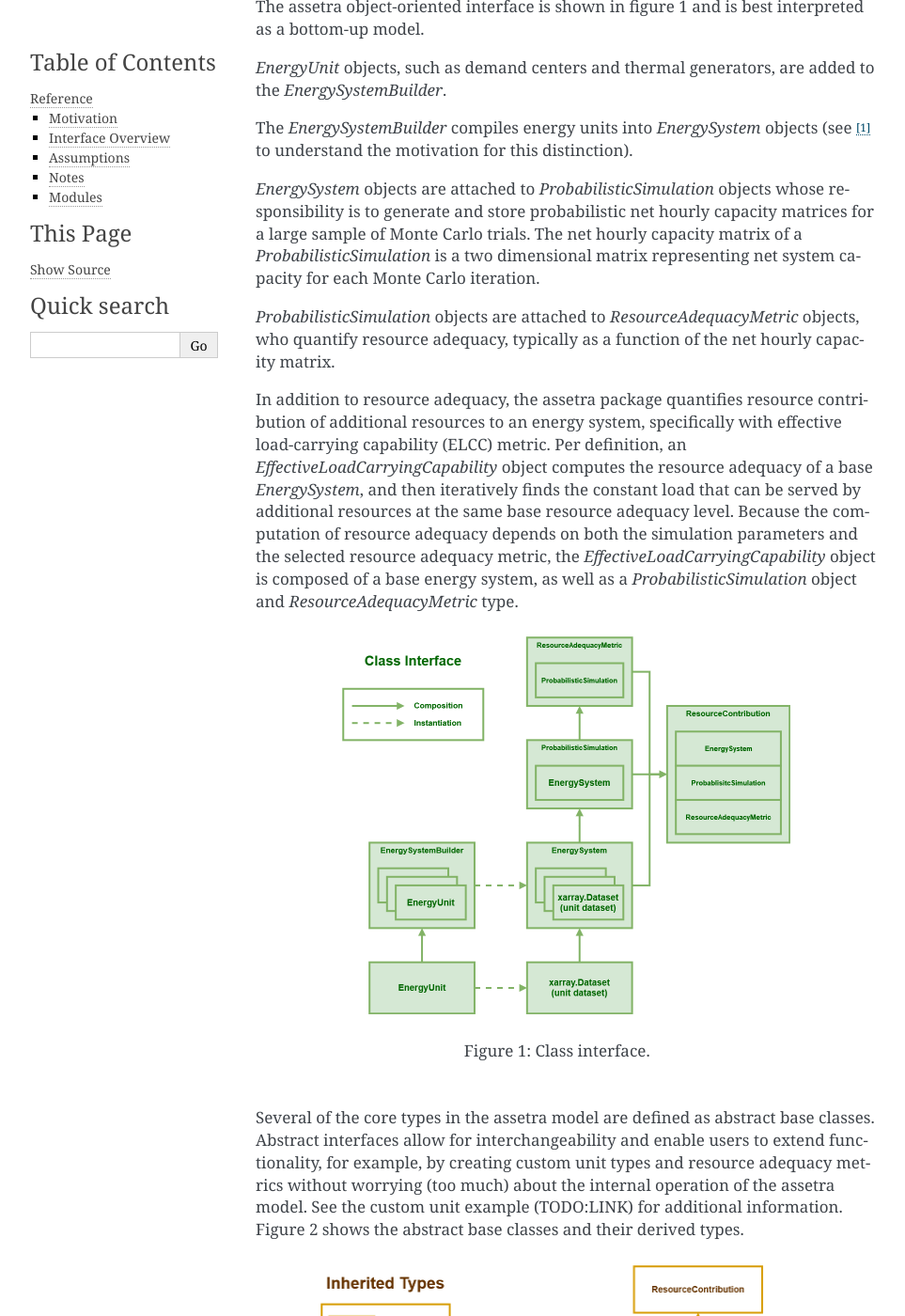
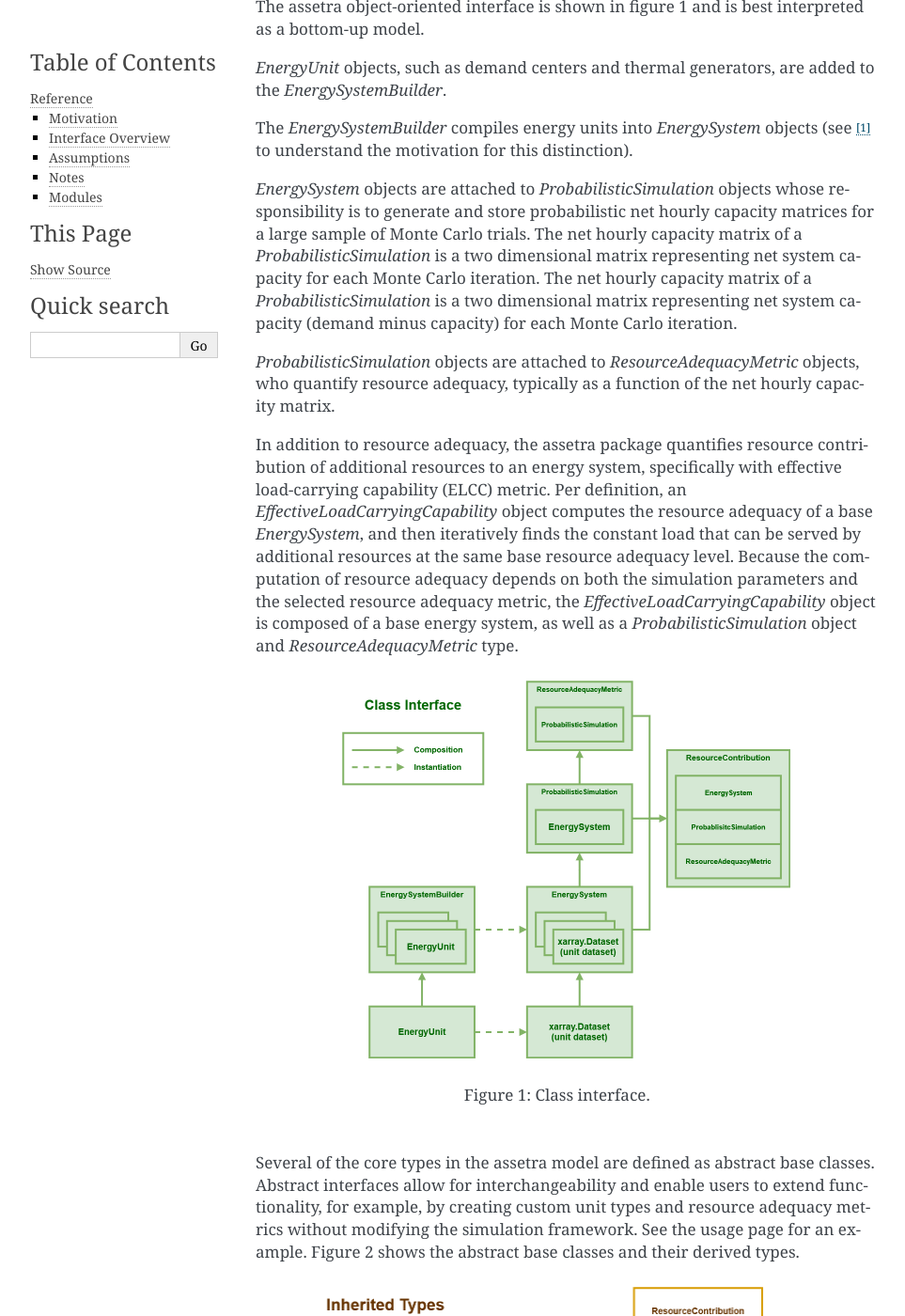
Before and after one commit to ijbd/assetra, a Sphinx documentation site: the page built from docs/reference.rst, in a window 1280 px wide and 1400 px high, scrolled down 483 px. Shown: the whole window at 94% size, without its empty margins (148-1111 px from the left). Built offline with Sphinx 7.4.7, drawn with Linux system fonts in a browser that asks for light colours.

Commit message:
Tweak docs.

```diff
--- a/docs/installation.rst
+++ b/docs/installation.rst
@@ -3,10 +3,6 @@
 ============
 Installation
 ============
-
-
-Stable release
---------------
 
 To install ASSET Lab Resource Adequacy Package, run this command in your terminal:
 
--- a/docs/reference.rst
+++ b/docs/reference.rst
@@ -17,6 +17,7 @@ The assetra object-oriented interface is shown in figure 1 and is best interpret
 The *EnergySystemBuilder* compiles energy units into *EnergySystem* objects (see [1]_ to understand the motivation for this distinction).
 
 *EnergySystem* objects are attached to *ProbabilisticSimulation* objects whose responsibility is to generate and store probabilistic net hourly capacity matrices for a large sample of Monte Carlo trials. The net hourly capacity matrix of a *ProbabilisticSimulation* is a two dimensional matrix representing net system capacity for each Monte Carlo iteration.
+The net hourly capacity matrix of a *ProbabilisticSimulation* is a two dimensional matrix representing net system capacity (demand minus capacity) for each Monte Carlo iteration.
 
 *ProbabilisticSimulation* objects are attached to *ResourceAdequacyMetric* objects, who quantify resource adequacy, typically as a function of the net hourly capacity matrix.
 
@@ -28,7 +29,7 @@ In addition to resource adequacy, the assetra package quantifies resource contri
 
    Figure 1: Class interface.
 
-Several of the core types in the assetra model are defined as abstract base classes. Abstract interfaces allow for interchangeability and enable users to extend functionality, for example, by creating custom unit types and resource adequacy metrics without worrying (too much) about the internal operation of the assetra model. See the custom unit example (TODO:LINK) for additional information. Figure 2 shows the abstract base classes and their derived types.
+Several of the core types in the assetra model are defined as abstract base classes. Abstract interfaces allow for interchangeability and enable users to extend functionality, for example, by creating custom unit types and resource adequacy metrics without modifying the simulation framework. See the usage page for an example. Figure 2 shows the abstract base classes and their derived types.
 
 .. figure:: _static/assetra-inherited-types.drawio.png
    :scale: 50 %
@@ -37,7 +38,7 @@ Several of the core types in the assetra model are defined as abstract base clas
    Figure 2: Derived types used in the assetra model.
 
 Assumptions
------------------
+-----------
 
 **Static Units**
  - Static units are instantiated with hourly capacity profiles.
@@ -70,10 +71,10 @@ Notes
 Modules
 -------
 .. toctree::
-    :maxdepth: 3
+   :maxdepth: 3
 
-    assetra.units
-    assetra.system
-    assetra.simulation
-    assetra.metrics
-    assetra.contribution
+   assetra.units
+   assetra.system
+   assetra.simulation
+   assetra.metrics
+   assetra.contribution
```
Also changed, not shown: 1 other file.
